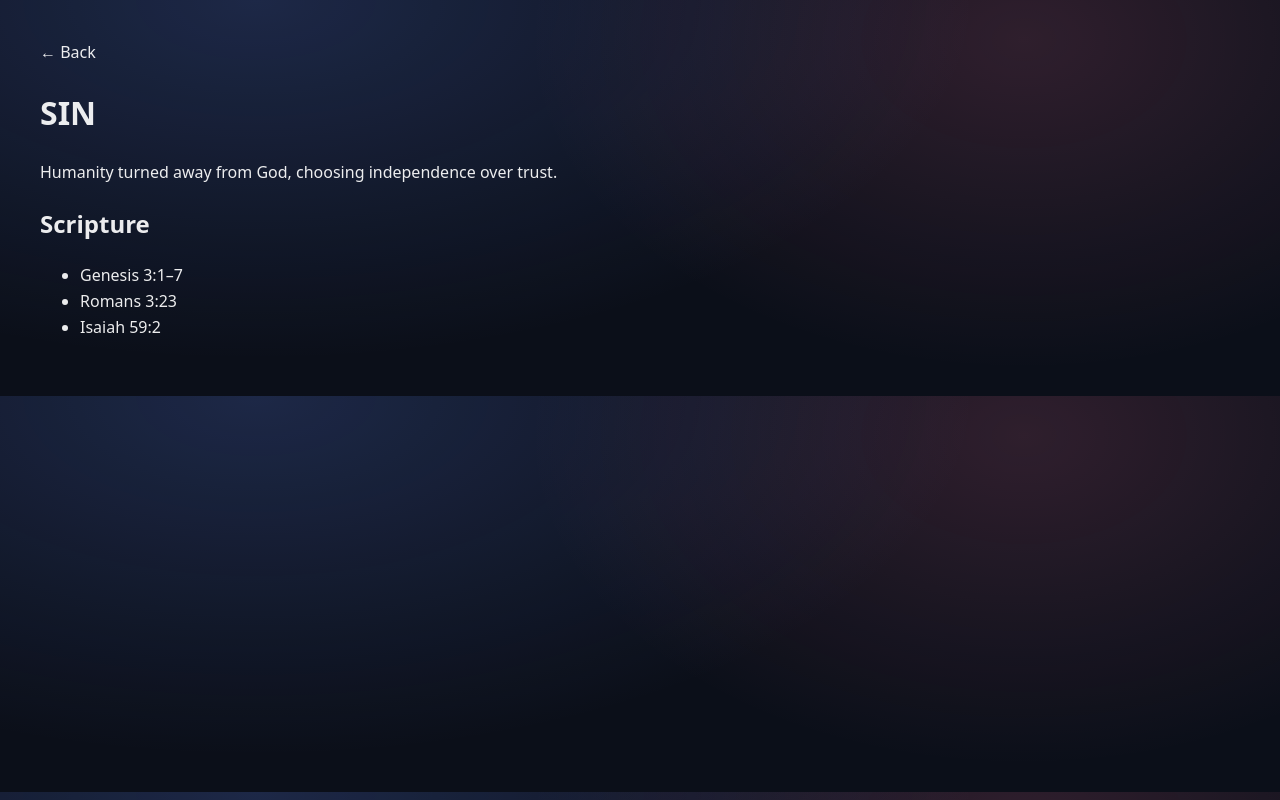
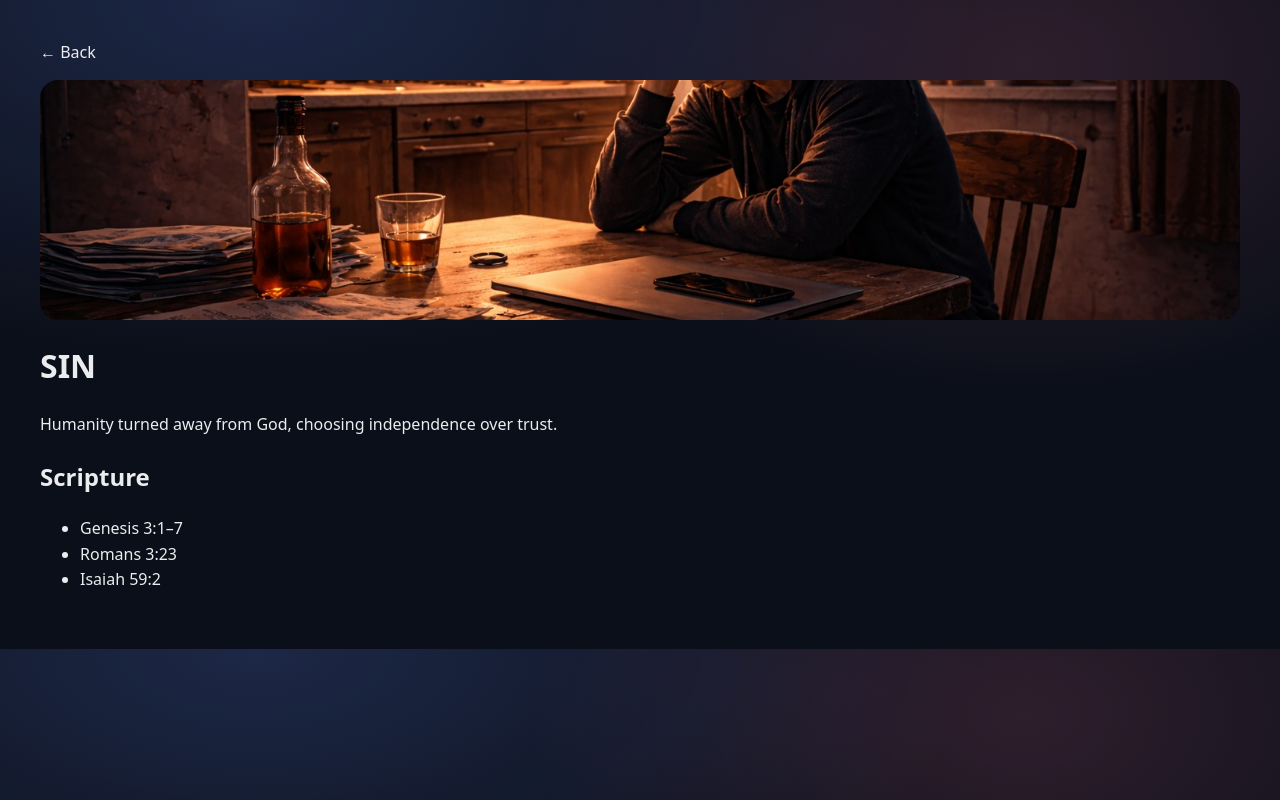
Before and after one commit to Message4U/six-windows, a Next.js app: page /journey/sin in a window 1280 px wide. Built offline with nearby package versions, Linux system fonts and the light colour scheme.

Commit message:
Update SIN header image

```diff
--- a/app/journey/sin/page.tsx
+++ b/app/journey/sin/page.tsx
@@ -3,7 +3,20 @@ export default function Sin() {
     <main style={{ padding: 40, fontFamily: "system-ui, Arial" }}>
       <a href="/">← Back</a>
 
-      <h1>SIN</h1>
+      <div style={{ marginTop: 14, overflow: "hidden", borderRadius: 18 }}>
+        <img
+          src="/images/sin-header-wide.jpg"
+          alt="Sin"
+          style={{
+            width: "100%",
+            height: 240,
+            objectFit: "cover",
+            display: "block",
+          }}
+        />
+      </div>
+
+      <h1 style={{ marginTop: 20 }}>SIN</h1>
 
       <p>
         Humanity turned away from God, choosing independence over trust.
```
Also changed, not shown: public/images/sin-header-kitchen.jpg (added), public/images/sin-header-wide.jpg (added).
